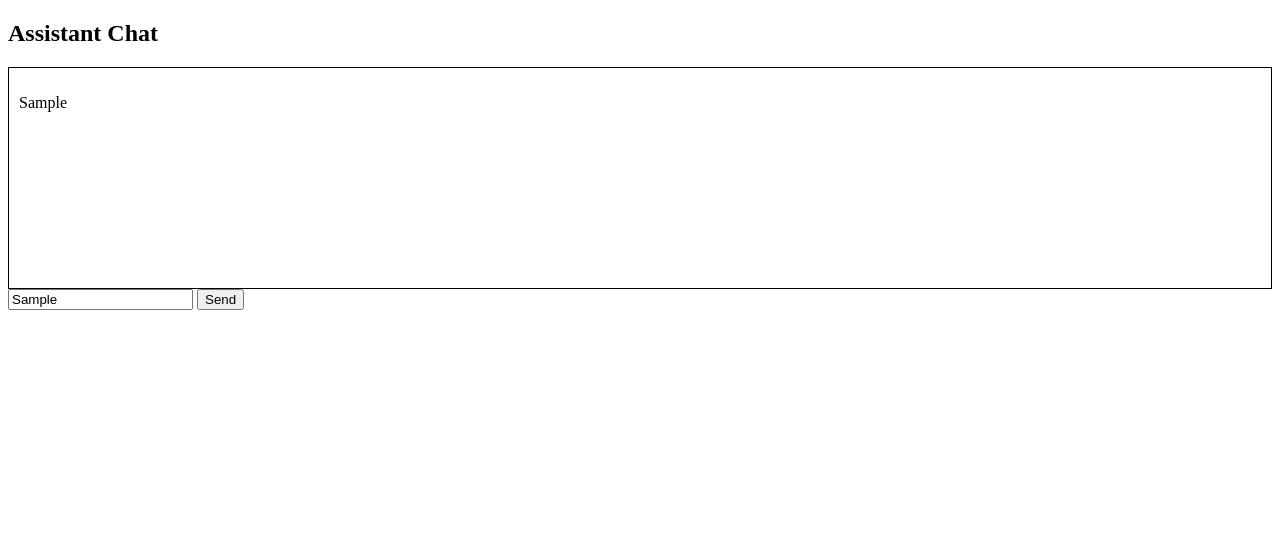
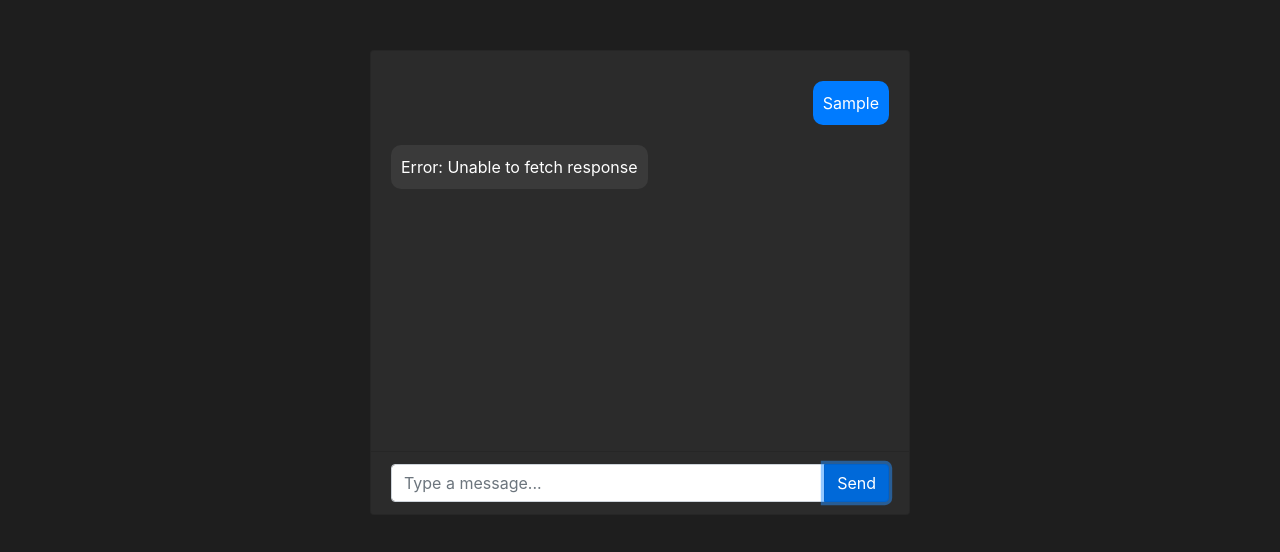
Before and after one commit to IF-Mick/assistant-test, a plain HTML site: page index.html in a window 1280 px wide. Both pictures are taken after typing "Sample" into the empty fields and a click on the button "Send". Drawn offline with nearby package versions, Linux system fonts and the light colour scheme; no server answers.

Commit message:
Update index.html

```diff
--- a/index.html
+++ b/index.html
@@ -3,106 +3,112 @@
 <head>
     <meta charset="UTF-8">
     <meta name="viewport" content="width=device-width, initial-scale=1.0">
-    <title>OpenAI Assistants API Test</title>
+    <title>ChatGPT Assistant</title>
+    <link rel="stylesheet" href="https://stackpath.bootstrapcdn.com/bootstrap/4.5.2/css/bootstrap.min.css">
+    <style>
+        body {
+            background-color: #1e1e1e;
+            color: #ffffff;
+        }
+
+        .chat-card {
+            margin-top: 50px;
+            background-color: #2b2b2b;
+        }
+
+        .chat-body {
+            height: 400px;
+            overflow-y: scroll;
+        }
+
+        .chat-area {
+            display: flex;
+            flex-direction: column;
+        }
+
+        .chat-message {
+            margin: 10px 0;
+            padding: 10px;
+            border-radius: 10px;
+        }
+
+        .user-message {
+            align-self: flex-end;
+            background-color: #007bff;
+            color: #ffffff;
+        }
+
+        .assistant-message {
+            align-self: flex-start;
+            background-color: #3a3a3a;
+            color: #ffffff;
+        }
+
+        .card-footer {
+            background-color: #2b2b2b;
+        }
+    </style>
 </head>
 <body>
-    <div>
-        <h2>Assistant Chat</h2>
-        <div id="chatBox" style="border:1px solid #000; height:200px; overflow-y:scroll; padding:10px;"></div>
-        <input type="text" id="userInput" placeholder="Type your message here">
-        <button onclick="sendMessage()">Send</button>
+    <div class="container">
+        <div class="row justify-content-center">
+            <div class="col-md-6">
+                <div class="card chat-card">
+                    <div class="card-body chat-body">
+                        <div id="chat-area" class="chat-area"></div>
+                    </div>
+                    <div class="card-footer">
+                        <div class="input-group">
+                            <input type="text" id="chat-input" class="form-control" placeholder="Type a message...">
+                            <div class="input-group-append">
+                                <button class="btn btn-primary" id="send-button">Send</button>
+                            </div>
+                        </div>
+                    </div>
+                </div>
+            </div>
+        </div>
     </div>
 
+    <script src="https://code.jquery.com/jquery-3.5.1.min.js"></script>
+    <script src="https://stackpath.bootstrapcdn.com/bootstrap/4.5.2/js/bootstrap.bundle.min.js"></script>
     <script>
-        async function sendMessage() {
-            const userInput = document.getElementById('userInput').value;
-            if (userInput.trim() === '') return;
+        document.getElementById('send-button').addEventListener('click', function() {
+            const userMessage = document.getElementById('chat-input').value;
+            if (userMessage.trim() !== "") {
+                displayMessage(userMessage, 'user-message');
+                document.getElementById('chat-input').value = '';
 
-            displayMessage(userInput, 'user');
-
-            const endpoint = 'https://api.openai.com/v2/threads';
-            const body = {
-                assistant_id: 'YOUR_ASSISTANT_ID',
-                messages: [{ role: "user", content: userInput }]
-            };
-
-            const threadId = await createThread(endpoint, body);
-            document.getElementById('userInput').value = '';
-
-            if (threadId) {
-                const runId = await runAssistant(threadId);
-                if (runId) {
-                    await checkRunStatus(threadId, runId);
-                }
-            }
-        }
-
-        async function createThread(endpoint, body) {
-            const response = await fetch('/api/proxy', {
-                method: 'POST',
-                headers: {
-                    'Content-Type': 'application/json'
-                },
-                body: JSON.stringify({ endpoint, body })
-            });
-            const data = await response.json();
-            return data.thread_id;
-        }
-
-        async function runAssistant(threadId) {
-            const endpoint = `https://api.openai.com/v2/threads/${threadId}/runs`;
-            const response = await fetch('/api/proxy', {
-                method: 'POST',
-                headers: {
-                    'Content-Type': 'application/json'
-                },
-                body: JSON.stringify({ endpoint })
-            });
-            const data = await response.json();
-            return data.run_id;
-        }
-
-        async function checkRunStatus(threadId, runId) {
-            let status = 'running';
-            while (status === 'running') {
-                const endpoint = `https://api.openai.com/v2/threads/${threadId}/runs/${runId}`;
-                const response = await fetch('/api/proxy', {
+                fetch('https://api.openai.com/v1/chat/completions', {
                     method: 'POST',
                     headers: {
-                        'Content-Type': 'application/json'
+                        'Content-Type': 'application/json',
+                        'Authorization': 'Bearer YOUR_OPENAI_API_KEY'
                     },
-                    body: JSON.stringify({ endpoint, method: 'GET' })
+                    body: JSON.stringify({
+                        model: "gpt-4",
+                        messages: [{"role": "user", "content": userMessage}]
+                    })
+                })
+                .then(response => response.json())
+                .then(data => {
+                    const assistantMessage = data.choices[0].message.content;
+                    displayMessage(assistantMessage, 'assistant-message');
+                })
+                .catch(error => {
+                    console.error('Error:', error);
+                    displayMessage('Error: Unable to fetch response', 'assistant-message');
                 });
-                const data = await response.json();
-                status = data.status;
-                if (status === 'completed') {
-                    retrieveMessages(threadId);
-                }
-                await new Promise(resolve => setTimeout(resolve, 1000)); // wait 1 second before retrying
             }
-        }
+        });
 
-        async function retrieveMessages(threadId) {
-            const endpoint = `https://api.openai.com/v2/threads/${threadId}/messages`;
-            const response = await fetch('/api/proxy', {
-                method: 'POST',
-                headers: {
-                    'Content-Type': 'application/json'
-                },
-                body: JSON.stringify({ endpoint, method: 'GET' })
-            });
-            const data = await response.json();
-            const botMessage = data.messages.find(msg => msg.role === 'assistant').content;
-            displayMessage(botMessage, 'bot');
-        }
-
-        function displayMessage(message, sender) {
-            const chatBox = document.getElementById('chatBox');
-            const messageElement = document.createElement('p');
-            messageElement.className = sender;
-            messageElement.textContent = message;
-            chatBox.appendChild(messageElement);
-            chatBox.scrollTop = chatBox.scrollHeight;
+        function displayMessage(message, className) {
+            const chatArea = document.getElementById('chat-area');
+            const messageElement = document.createElement('div');
+            messageElement.classList.add('chat-message', className);
+            messageElement.innerText = message;
+            chatArea.appendChild(messageElement);
+            chatArea.scrollTop = chatArea.scrollHeight;
         }
     </script>
 </body>
```
